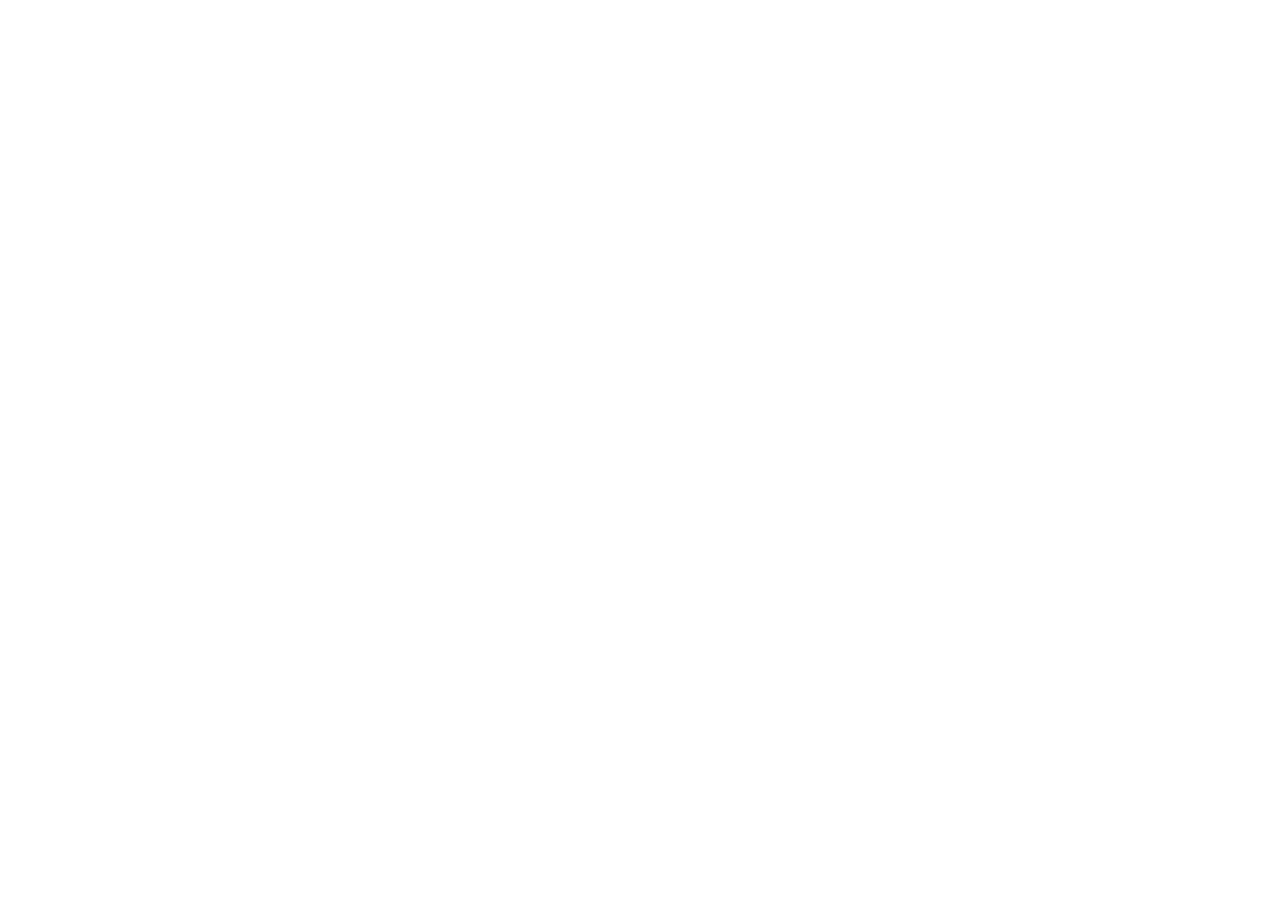
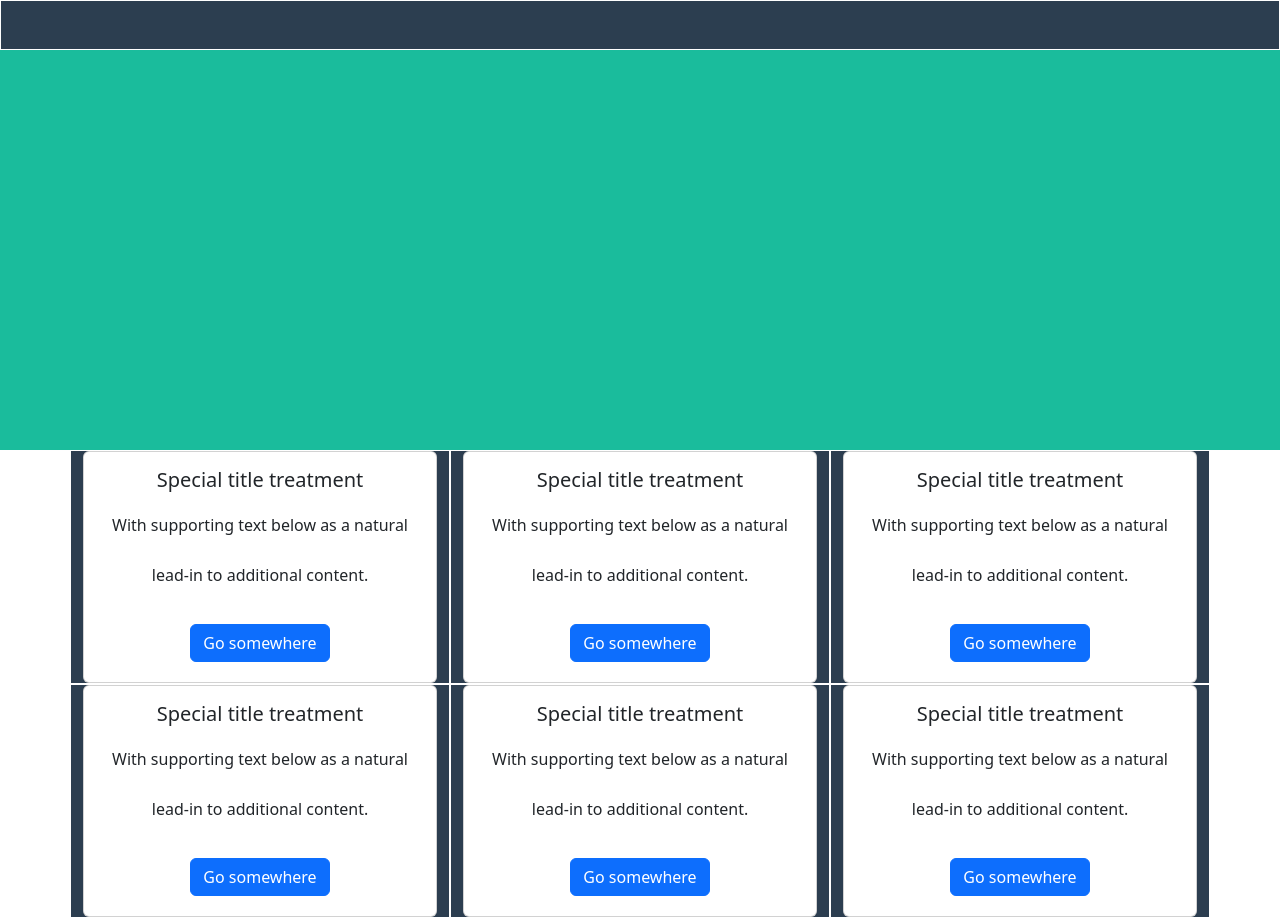
Before and after one commit to danipetro21/html-css-bootstrap-freelancer, a plain HTML site: page index.html in a window 1280 px wide. Before the commit the page ends 800 px from the top, so only its background shows below. Drawn offline with nearby package versions, Linux system fonts and the light colour scheme.

Commit message:
prova card

```diff
--- a/css/style.css
+++ b/css/style.css
@@ -0,0 +1,15 @@
+/* debug */
+
+[class*="col"] {
+    border: 1px rgb(255, 255, 255) solid;
+    background-color: #2c3e50;
+    min-height: 50px;
+    text-align: center;
+    line-height: 50px;
+
+}
+
+.green {
+    background-color: #1abc9c;
+    min-height: 400px;
+}
--- a/index.html
+++ b/index.html
@@ -1,14 +1,127 @@
 <!DOCTYPE html>
 <html lang="en">
+
 <head>
     <meta charset="UTF-8">
     <meta http-equiv="X-UA-Compatible" content="IE=edge">
     <meta name="viewport" content="width=device-width, initial-scale=1.0">
-    <link href="https://cdn.jsdelivr.net/npm/bootstrap@5.2.2/dist/css/bootstrap.min.css" rel="stylesheet" integrity="sha384-Zenh87qX5JnK2Jl0vWa8Ck2rdkQ2Bzep5IDxbcnCeuOxjzrPF/et3URy9Bv1WTRi" crossorigin="anonymous">
+    <link href="https://cdn.jsdelivr.net/npm/bootstrap@5.2.2/dist/css/bootstrap.min.css" rel="stylesheet"
+        integrity="sha384-Zenh87qX5JnK2Jl0vWa8Ck2rdkQ2Bzep5IDxbcnCeuOxjzrPF/et3URy9Bv1WTRi" crossorigin="anonymous">
     <link rel="stylesheet" href="css/style.css">
     <title>bootstrap</title>
 </head>
+
 <body>
 
+    <header>
+
+        <div class="container-fluid">
+            <div class="row">
+                <div class="col-12"></div>
+            </div>
+        </div>
+        <div class="container-fluid green"></div>
+
+    </header>
+
+
+    <main>
+
+        <!-- <div class="container-lg">
+            <div class="card-deck">
+                <div class="card"></div>
+                <div class="card"></div>
+                <div class="card"></div>
+            </div>
+            <div class="card-deck mt-4">
+                <div class="card"></div>
+                <div class="card"></div>
+                <div class="card"></div>
+            </div>
+
+
+        </div> -->
+
+        <div class="container-lg">
+            <div class="row">
+                <div class="col-sm-4">
+                    <div class="card">
+                        <div class="card-body">
+                            <h5 class="card-title">Special title treatment</h5>
+                            <p class="card-text">With supporting text below as a natural lead-in to additional content.
+                            </p>
+                            <a href="#" class="btn btn-primary">Go somewhere</a>
+                        </div>
+                    </div>
+                </div>
+                <div class="col-sm-4">
+                    <div class="card">
+                        <div class="card-body">
+                            <h5 class="card-title">Special title treatment</h5>
+                            <p class="card-text">With supporting text below as a natural lead-in to additional content.
+                            </p>
+                            <a href="#" class="btn btn-primary">Go somewhere</a>
+                        </div>
+                    </div>
+                </div>
+                <div class="col-sm-4">
+                    <div class="card">
+                        <div class="card-body">
+                            <h5 class="card-title">Special title treatment</h5>
+                            <p class="card-text">With supporting text below as a natural lead-in to additional content.
+                            </p>
+                            <a href="#" class="btn btn-primary">Go somewhere</a>
+                        </div>
+                    </div>
+                </div>
+
+
+            </div>
+
+            <div class="row">
+                <div class="col-sm-4">
+                    <div class="card">
+                        <div class="card-body">
+                            <h5 class="card-title">Special title treatment</h5>
+                            <p class="card-text">With supporting text below as a natural lead-in to additional content.
+                            </p>
+                            <a href="#" class="btn btn-primary">Go somewhere</a>
+                        </div>
+                    </div>
+                </div>
+                <div class="col-sm-4">
+                    <div class="card">
+                        <div class="card-body">
+                            <h5 class="card-title">Special title treatment</h5>
+                            <p class="card-text">With supporting text below as a natural lead-in to additional content.
+                            </p>
+                            <a href="#" class="btn btn-primary">Go somewhere</a>
+                        </div>
+                    </div>
+                </div>
+                <div class="col-sm-4">
+                    <div class="card">
+                        <div class="card-body">
+                            <h5 class="card-title">Special title treatment</h5>
+                            <p class="card-text">With supporting text below as a natural lead-in to additional content.
+                            </p>
+                            <a href="#" class="btn btn-primary">Go somewhere</a>
+                        </div>
+                    </div>
+                </div>
+
+
+            </div>
+
+        </div>
+
+    </main>
+
+
+    <footer>
+
+
+    </footer>
 </body>
+
 </html>
```
